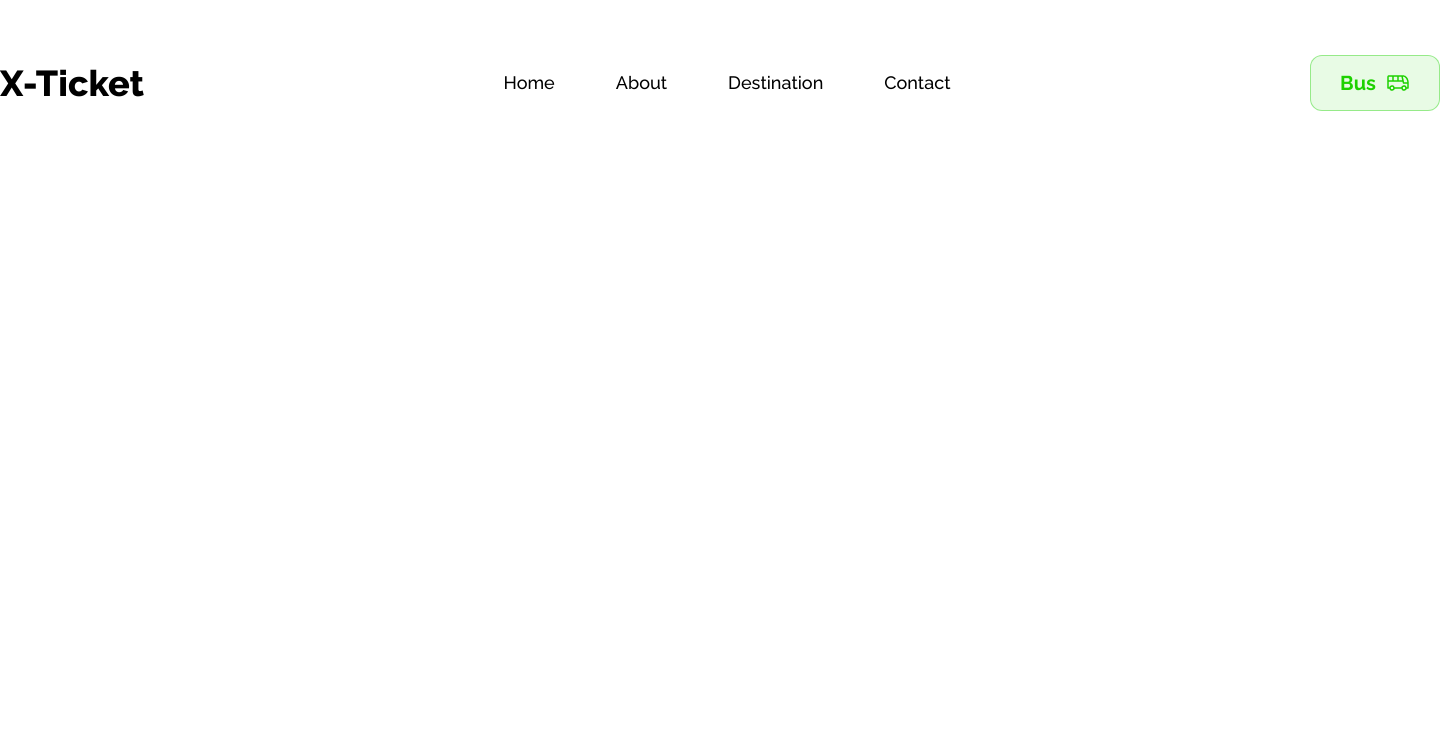
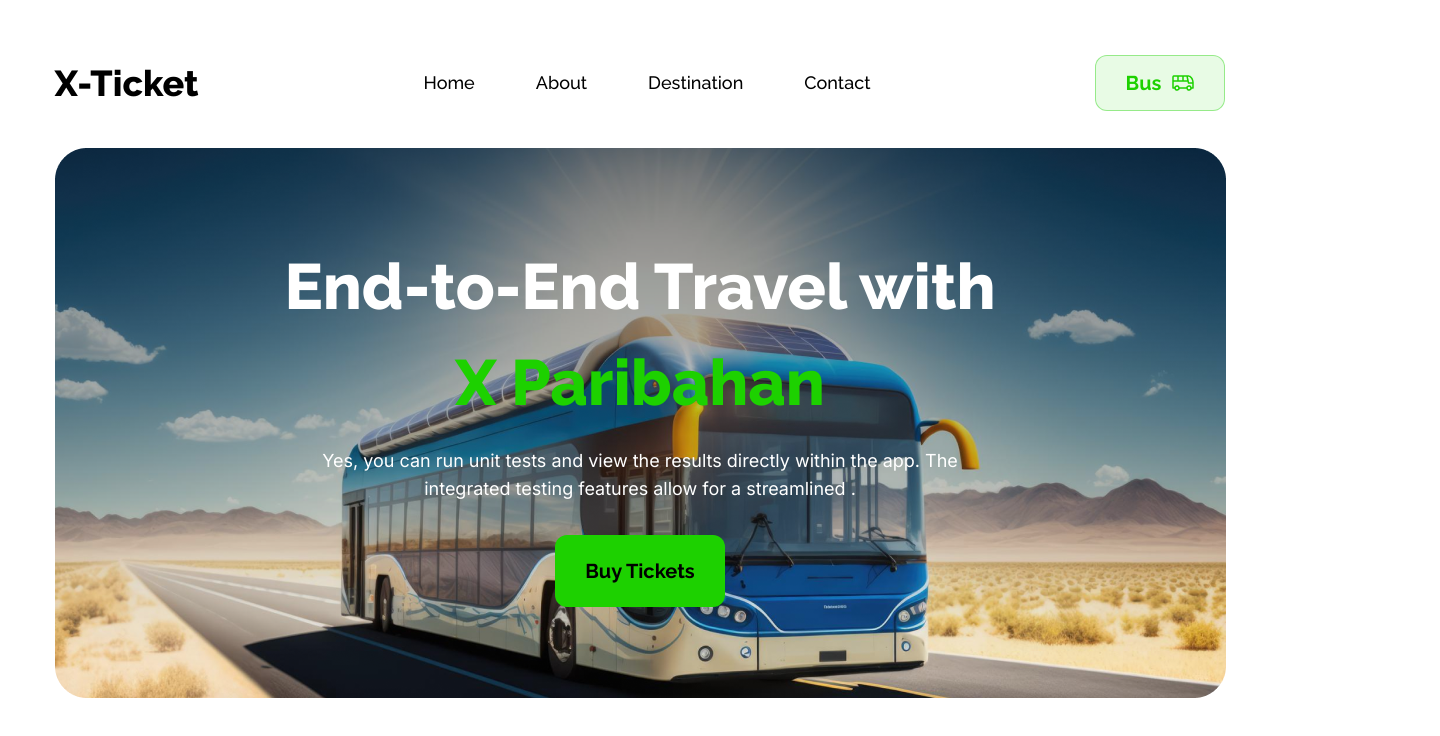
Before and after one commit to xovar/X-Paribahan, a plain HTML site: page index.html in a window 1280 px wide. Shown: the whole page, 1440 px wide, since content can reach past the window. Drawn offline with nearby package versions, Linux system fonts and the light colour scheme.

Commit message:
hero section added

```diff
--- a/index.html
+++ b/index.html
@@ -13,7 +13,8 @@
 <body>
     <!-- header section -->
     <header>
-        <section class="w-[1440px] mx-auto mt-[55px]">
+        <!-- menu section -->
+        <section class="w-[1171px] mx-auto mt-[55px]">
             <div class="flex justify-between items-center">
                 <h1 class="font-raleway font-extrabold text-4xl">X-Ticket</h1>
                 <nav class="w-[447px] flex justify-between">
@@ -28,6 +29,16 @@
                 </div>
             </div>
         </section>
+        <!-- hero section -->
+        <section class="mt-[37px]">
+            <div class="flex justify-center">
+                <div class="w-[1171px] h-[550px] bg-no-repeat bg-center bg-[url(./images/banner.png)] flex flex-col justify-center items-center">
+                    <h1 class="w-[742px] text-[64px] font-raleway font-extrabold text-center text-white">End-to-End Travel with <span class="text-color">X Paribahan</span></h1>
+                    <p class="w-[691px] mt-[16px] font-inter text-lg font-normal text-center text-white">Yes, you can run unit tests and view the results directly within the app. The integrated testing features allow for a streamlined .</p>
+                    <a href="" class="mt-[32px] py-[21px] px-[30px] bg-color rounded-xl font-raleway text-[20px] font-bold">Buy Tickets</a>
+                </div>
+            </div>
+        </section>
     </header>
 
 
```
